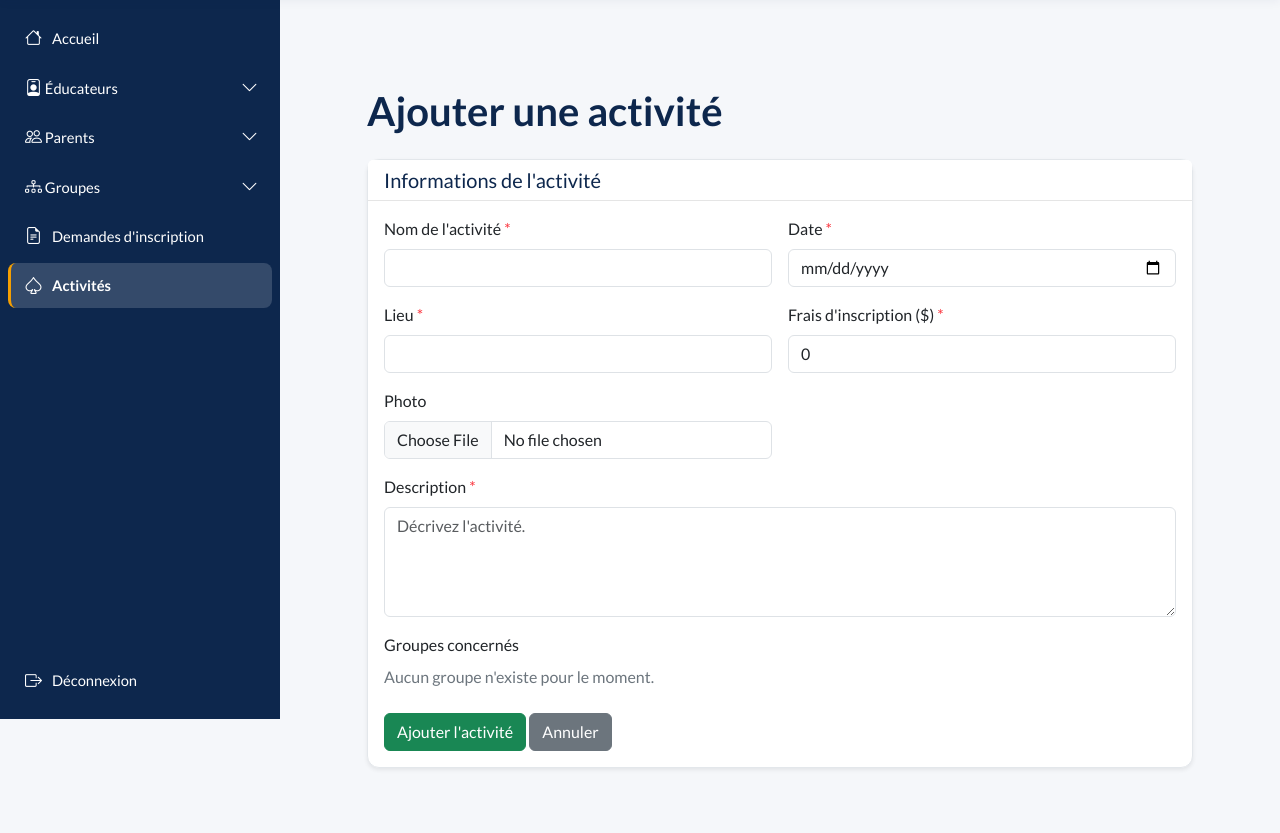
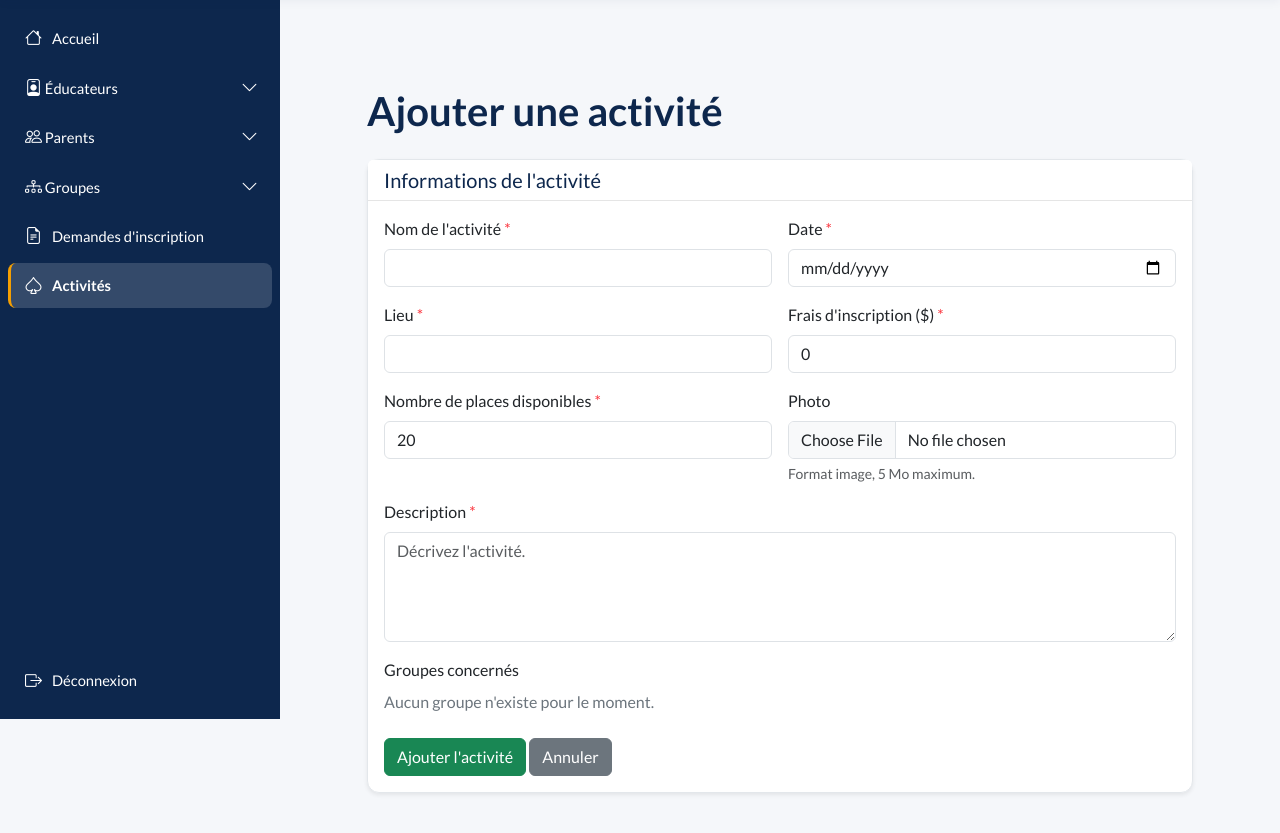
Before and after one commit to saiahhoussem/CarthageXManagement, a Django app: page /activites/ajouter/ in a window 1280 px wide. Shown: the part 88-921 px from the top of the page. Before the commit the page ends 859 px from the top, so only its background shows below. Run offline with Django 5.2, Linux system fonts and the light colour scheme; the visitor is signed in with stand-in values (Sample User, id 1); data that the repository does not hold is empty.

Commit message:
Ajouter le nombre de places disponibles pour une activité

```diff
--- a/enfants/forms.py
+++ b/enfants/forms.py
@@ -168,13 +168,14 @@ class PhotoFileInput(forms.ClearableFileInput):
 class ActiviteForm(forms.ModelForm):
     class Meta:
         model = Activite
-        fields = ["nom", "date", "lieu", "frais_inscription", "description", "photo", "groupes"]
+        fields = ["nom", "date", "lieu", "frais_inscription", "places_disponibles", "description", "photo", "groupes"]
 
         labels = {
             "nom": "Nom de l'activité",
             "date": "Date",
             "lieu": "Lieu",
             "frais_inscription": "Frais d'inscription ($)",
+            "places_disponibles": "Nombre de places disponibles",
             "description": "Description",
             "photo": "Photo",
             "groupes": "Groupes concernés",
@@ -195,6 +196,7 @@ class ActiviteForm(forms.ModelForm):
             "date": {"required": "Veuillez indiquer la date de l'activité."},
             "lieu": {"required": "Veuillez indiquer le lieu de l'activité."},
             "frais_inscription": {"required": "Veuillez indiquer les frais d'inscription."},
+            "places_disponibles": {"required": "Veuillez indiquer le nombre de places disponibles."},
             "description": {"required": "Veuillez indiquer une description de l'activité."},
         }
 
--- a/enfants/models.py
+++ b/enfants/models.py
@@ -311,6 +311,17 @@ class Activite(models.Model):
         ]
     )
 
+    places_disponibles = models.PositiveIntegerField(
+        default=20,
+        verbose_name="Nombre de places disponibles",
+        validators=[
+            MinValueValidator(
+                1,
+                "Le nombre de places disponibles doit être d'au moins 1."
+            )
+        ]
+    )
+
     groupes = models.ManyToManyField(
         Groupe,
         related_name="activites",
--- a/templates/activites/ajouter_activite.html
+++ b/templates/activites/ajouter_activite.html
@@ -74,10 +74,21 @@
                     </div>
 
                     <div class="col-md-6">
+                        <label for="{{ form.places_disponibles.id_for_label }}" class="form-label">
+                            {{ form.places_disponibles.label }} <span class="champ-requis">*</span>
+                        </label>
+                        {{ form.places_disponibles }}
+                        {% for erreur in form.places_disponibles.errors %}
+                            <div class="text-danger small mt-1">{{ erreur }}</div>
+                        {% endfor %}
+                    </div>
+
+                    <div class="col-md-6">
                         <label for="{{ form.photo.id_for_label }}" class="form-label">
                             {{ form.photo.label }}
                         </label>
                         {{ form.photo }}
+                        <div class="form-text">Format image, 5 Mo maximum.</div>
                         {% for erreur in form.photo.errors %}
                             <div class="text-danger small mt-1">{{ erreur }}</div>
                         {% endfor %}
--- a/templates/activites/detail_activite.html
+++ b/templates/activites/detail_activite.html
@@ -57,6 +57,11 @@
 
                 <i class="bi bi-geo-alt me-1"></i>
                 {{ activite.lieu }}
+
+                <span class="mx-2">·</span>
+
+                <i class="bi bi-people me-1"></i>
+                {{ activite.places_disponibles }} places disponibles
             </p>
 
             <p class="mb-4" style="white-space: pre-line;">
--- a/templates/activites/mes_activites.html
+++ b/templates/activites/mes_activites.html
@@ -68,6 +68,11 @@
 
                                 <i class="bi bi-geo-alt me-1"></i>
                                 {{ activite.lieu }}
+
+                                <span class="mx-1">·</span>
+
+                                <i class="bi bi-people me-1"></i>
+                                {{ activite.places_disponibles }} places
                             </p>
 
                             <p class="mb-3">
--- a/templates/activites/supprimer_activite.html
+++ b/templates/activites/supprimer_activite.html
@@ -30,10 +30,6 @@
                         <strong>{{ activite.nom }}</strong> ?
                     </p>
 
-                    <div class="alert alert-warning">
-                        Cette action est irréversible.
-                    </div>
-
                     <form method="post">
                         {% csrf_token %}
 
--- a/templates/compte/tableau_bord.html
+++ b/templates/compte/tableau_bord.html
@@ -270,6 +270,11 @@
                                         {{ activite.lieu }}
                                     </p>
 
+                                    <p class="ck-carrousel-carte-lieu">
+                                        <i class="bi bi-people"></i>
+                                        {{ activite.places_disponibles }} places
+                                    </p>
+
                                 </div>
 
                             </div>
--- a/templates/groupes/liste_groupes.html
+++ b/templates/groupes/liste_groupes.html
@@ -104,8 +104,6 @@
                                         Modifier
                                     </a>
 
-                                </td>
-                                <td>
                                     <a
                                         href="{% url 'supprimer_groupe' groupe.id %}"
                                         class="btn btn-sm btn-danger"
@@ -113,6 +111,7 @@
                                         <i class="bi bi-trash me-1"></i>
                                         Supprimer
                                     </a>
+
                                 </td>
 
                             </tr>
```
Also changed, not shown: compte/views.py (+13 -2 lines), templates/activites/liste_activites.html (+7 -2 lines), templates/activites/modifier_activite.html (+11 -0 lines), enfants/migrations/0016_activite_places_disponibles.py (added).
